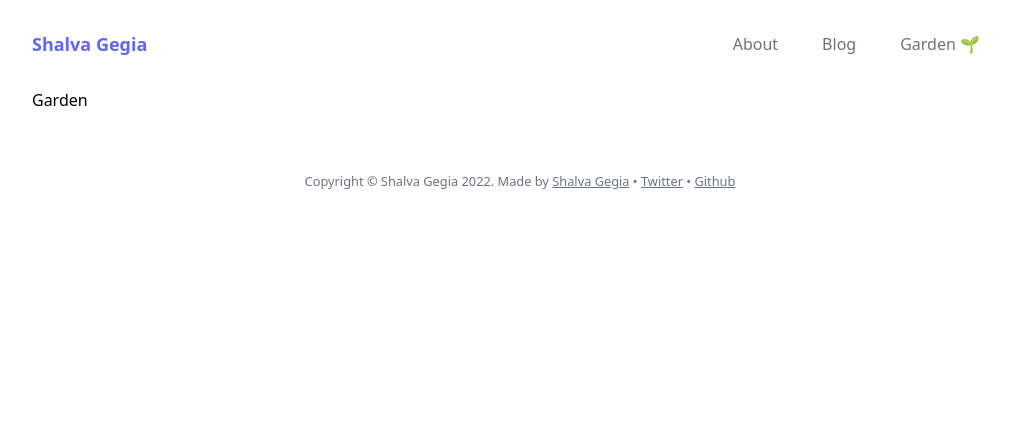
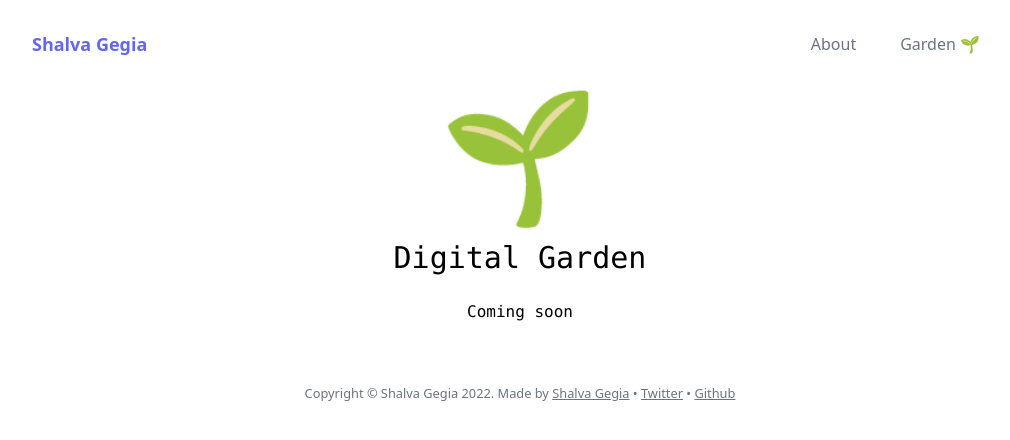
Before and after one commit to shakogegia/shakogegia.github.io, a Next.js app: page /garden in a window 1280 px wide. Shown: the top 440 px of the page, without its empty margins (120-1130 px from the left). Built offline with nearby package versions, Linux system fonts and the light colour scheme.

Commit message:
fix: coming soon

```diff
--- a/src/components/header.tsx
+++ b/src/components/header.tsx
@@ -11,7 +11,7 @@ export default function Header() {
 
         <ul className="flex">
           <NavLink href="/about">About</NavLink>
-          <NavLink href="/blog">Blog</NavLink>
+          {/* <NavLink href="/blog">Blog</NavLink> */}
           <NavLink href="/garden">Garden 🌱</NavLink>
         </ul>
       </nav>
--- a/src/pages/article/[article].tsx
+++ b/src/pages/article/[article].tsx
@@ -60,7 +60,7 @@ export async function getStaticPaths() {
 
   return {
     paths,
-    fallback: true,
+    fallback: false,
   }
 }
 
--- a/src/pages/garden.tsx
+++ b/src/pages/garden.tsx
@@ -2,7 +2,15 @@ import Layout from '@/components/layout'
 import type { NextPage } from 'next'
 
 const Garden: NextPage = () => {
-  return <Layout>Garden</Layout>
+  return (
+    <Layout>
+      <div className="flex flex-col align-center text-center">
+        <span className="text-9xl">🌱</span>
+        <h2 className=" mt-6 text-3xl font-mono">Digital Garden</h2>
+        <h6 className=" mt-6 text-md font-mono">Coming soon</h6>
+      </div>
+    </Layout>
+  )
 }
 
 export async function getStaticProps() {
```
Also changed, not shown: articles/english-to-georgian-dictionary.md (+1 -1 lines), public/kindle-screenshot.png (added).
